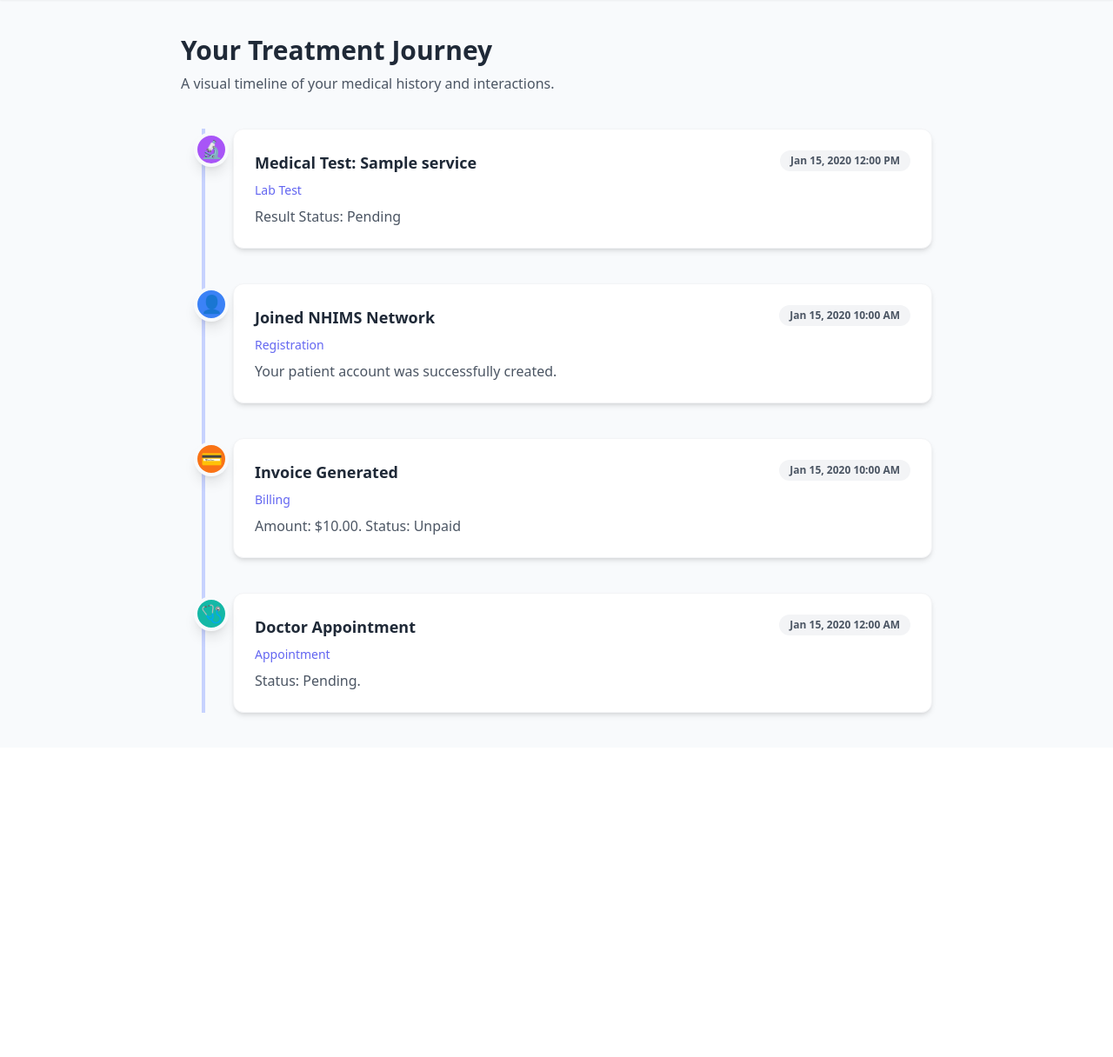
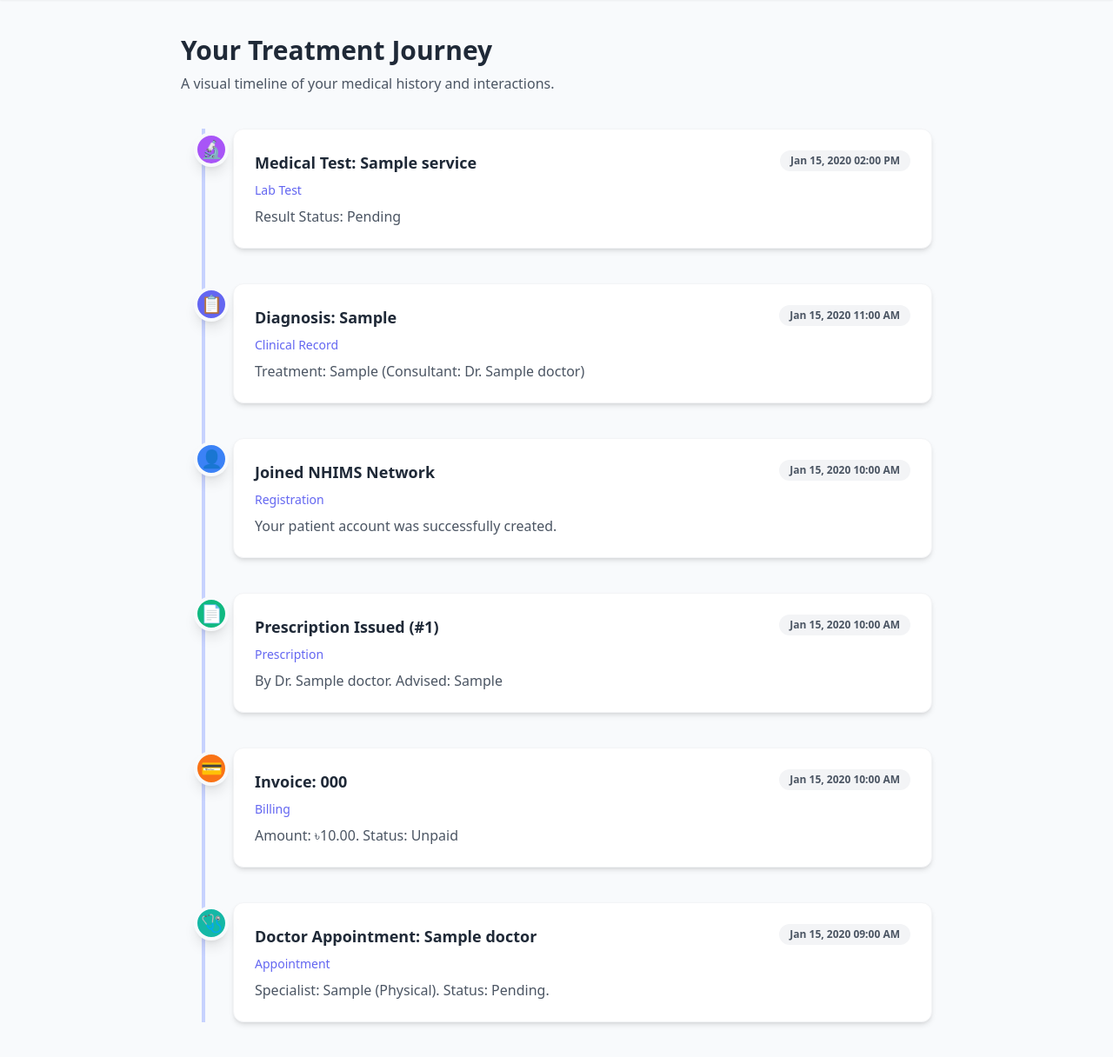
Before and after one commit to walid-abdullah/National-Hospital-Management-System, a PHP site: page /patient/tracking.php in a window 1280 px wide. Shown: the part 69-1285 px from the top of the page at 87% size. Before the commit the page ends 894 px from the top, so only its background shows below. Run offline with PHP 8.4, Linux system fonts and the light colour scheme; the visitor is signed in with stand-in values (Sample User, id 1); tables that the repository leaves empty hold one stand-in row (values such as "Sample post"); some libraries are stand-ins or nearby versions.

Commit message:
feat: complete end-to-end integration fixes, security hardening, and patient tracking timeline

```diff
--- a/patient/tracking.php
+++ b/patient/tracking.php
@@ -32,42 +32,83 @@ $events[] = [
 ];
 
 // 2. Appointments
-$stmt = $conn->prepare("SELECT appointment_date, status FROM appointments WHERE patient_id = ?");
+$stmt = $conn->prepare("SELECT a.appointment_date, a.status, a.appointment_type, d.name as doctor_name, d.specialization FROM appointments a JOIN doctors d ON a.doctor_id = d.id WHERE a.patient_id = ?");
 $stmt->execute([$patient_id]);
 while($row = $stmt->fetch(PDO::FETCH_ASSOC)) {
     $events[] = [
-        'date' => $row['appointment_date'],
+        'date' => $row['appointment_date'] . ' 09:00:00',
         'type' => 'Appointment',
-        'title' => 'Doctor Appointment',
-        'description' => "Status: {$row['status']}.",
+        'title' => 'Doctor Appointment: ' . $row['doctor_name'],
+        'description' => "Specialist: {$row['specialization']} ({$row['appointment_type']}). Status: {$row['status']}.",
         'icon' => '🩺',
         'color' => 'bg-teal-500'
     ];
 }
 
-// 3. Lab Tests
-$stmt = $conn->prepare("SELECT l.test_date, s.service_name, l.status FROM laboratory_tests l JOIN lab_services s ON l.service_id = s.id WHERE l.patient_id = ?");
+// 3. Prescriptions
+$stmt = $conn->prepare("SELECT p.date_issued, d.name as doctor_name, p.medicines, p.id as prescription_id FROM prescriptions p JOIN doctors d ON p.doctor_id = d.id WHERE p.patient_id = ?");
+$stmt->execute([$patient_id]);
+while($row = $stmt->fetch(PDO::FETCH_ASSOC)) {
+    $med_list = '';
+    $meds = json_decode($row['medicines'], true);
+    if (is_array($meds)) {
+        $names = array_map(function($m) { return is_array($m) ? ($m['name'] ?? 'Medicine') : $m; }, $meds);
+        $med_list = implode(', ', array_slice($names, 0, 3));
+        if (count($names) > 3) $med_list .= '...';
+    } else {
+        $med_list = !empty($row['medicines']) ? substr($row['medicines'], 0, 40) : 'Prescribed regimen';
+    }
+    $events[] = [
+        'date' => $row['date_issued'],
+        'type' => 'Prescription',
+        'title' => 'Prescription Issued (#' . $row['prescription_id'] . ')',
+        'description' => "By Dr. {$row['doctor_name']}. Advised: {$med_list}",
+        'icon' => '📄',
+        'color' => 'bg-emerald-500'
+    ];
+}
+
+// 4. Clinical Medical Records
+$stmt = $conn->prepare("SELECT m.visit_date, m.diagnosis, m.treatment, d.name as doctor_name FROM medical_records m JOIN doctors d ON m.doctor_id = d.id WHERE m.patient_id = ?");
 $stmt->execute([$patient_id]);
 while($row = $stmt->fetch(PDO::FETCH_ASSOC)) {
     $events[] = [
-        'date' => $row['test_date'] . ' 12:00:00', // appending time so sorting works better if date is just Date
+        'date' => $row['visit_date'] . ' 11:00:00',
+        'type' => 'Clinical Record',
+        'title' => 'Diagnosis: ' . $row['diagnosis'],
+        'description' => "Treatment: {$row['treatment']} (Consultant: Dr. {$row['doctor_name']})",
+        'icon' => '📋',
+        'color' => 'bg-indigo-500'
+    ];
+}
+
+// 5. Lab Tests
+$stmt = $conn->prepare("SELECT l.test_date, s.service_name, l.status, l.result_text FROM laboratory_tests l JOIN lab_services s ON l.service_id = s.id WHERE l.patient_id = ?");
+$stmt->execute([$patient_id]);
+while($row = $stmt->fetch(PDO::FETCH_ASSOC)) {
+    $desc = "Result Status: {$row['status']}";
+    if ($row['status'] === 'Completed' && !empty($row['result_text'])) {
+        $desc .= " — " . substr($row['result_text'], 0, 40);
+    }
+    $events[] = [
+        'date' => $row['test_date'] . ' 14:00:00',
         'type' => 'Lab Test',
         'title' => 'Medical Test: ' . $row['service_name'],
-        'description' => "Result Status: {$row['status']}",
+        'description' => $desc,
         'icon' => '🔬',
         'color' => 'bg-purple-500'
     ];
 }
 
-// 4. Billing
-$stmt = $conn->prepare("SELECT bill_date, status, total_amount FROM billing WHERE patient_id = ?");
+// 6. Billing
+$stmt = $conn->prepare("SELECT bill_date, status, total_amount, invoice_number FROM billing WHERE patient_id = ?");
 $stmt->execute([$patient_id]);
 while($row = $stmt->fetch(PDO::FETCH_ASSOC)) {
     $events[] = [
         'date' => $row['bill_date'],
         'type' => 'Billing',
-        'title' => 'Invoice Generated',
-        'description' => "Amount: $" . number_format($row['total_amount'], 2) . ". Status: {$row['status']}",
+        'title' => 'Invoice: ' . ($row['invoice_number'] ?? 'NHIMS-INV'),
+        'description' => "Amount: ৳" . number_format($row['total_amount'], 2) . ". Status: {$row['status']}",
         'icon' => '💳',
         'color' => 'bg-orange-500'
     ];
```
